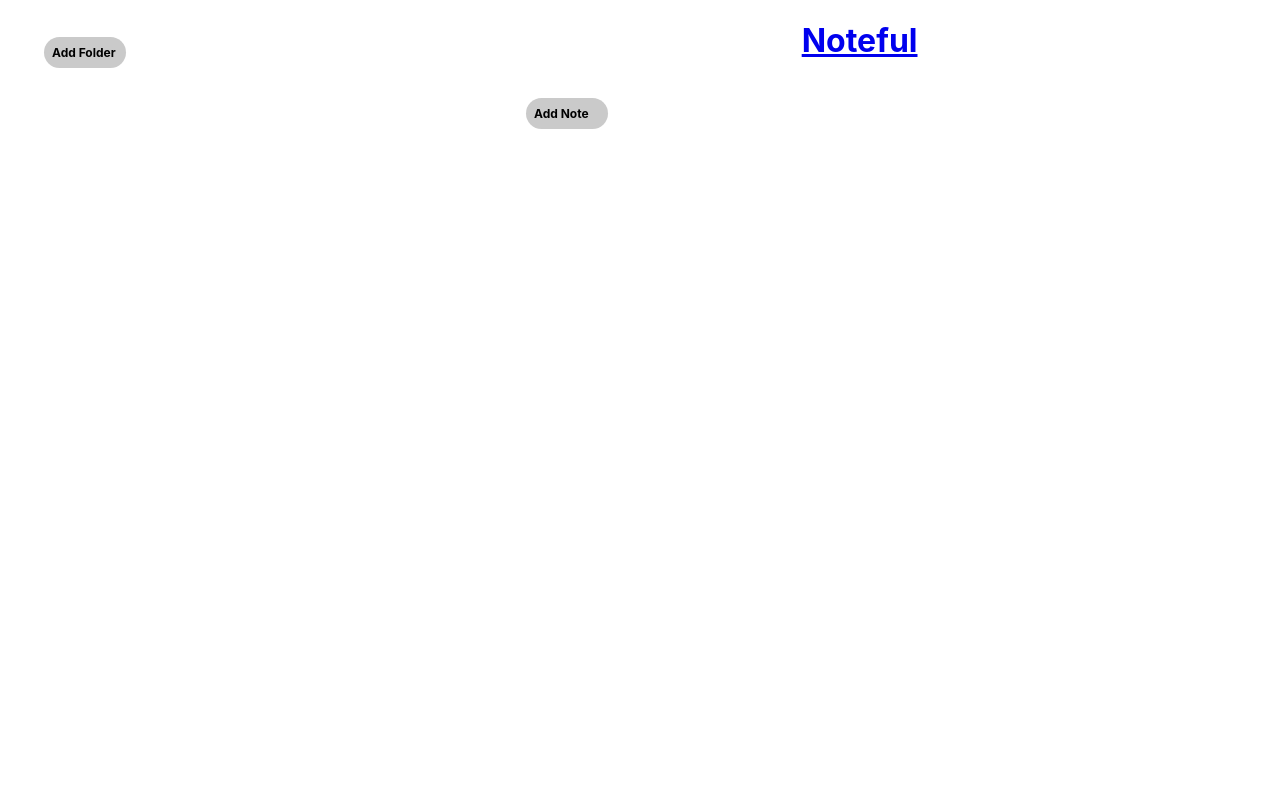
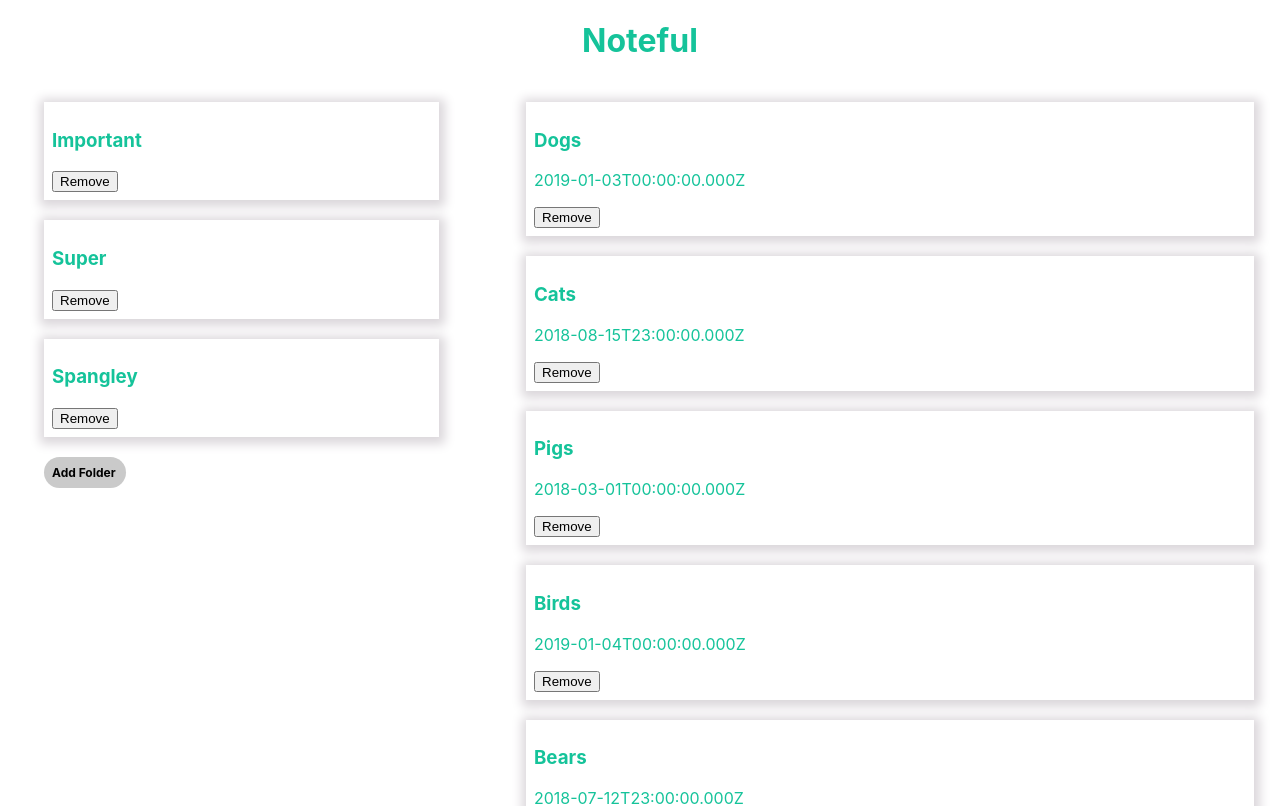
Before and after one commit to lindsayesterman/noteful, a React (Create React App) app: page / in a window 1280 px wide. Shown: the top 806 px of the page. Built offline with nearby package versions, Linux system fonts and the light colour scheme.

Commit message:
no underline

```diff
--- a/src/App.css
+++ b/src/App.css
@@ -63,3 +63,7 @@ input, select{
   width: 60%;
   text-align:center;
 }
+
+Link {
+  text-decoration:none;
+}
--- a/src/addFolder.js
+++ b/src/addFolder.js
@@ -1,14 +1,13 @@
 import React from 'react';
-import NotesContext from './notesContext';
+import { withRouter } from 'react-router-dom';
 
 class AddFolder extends React.Component{
-    static contextType = NotesContext;
-
-    handleClickCancel = () => {
-            this.props.history.push('/')
-          };
+    static defaultProps = {
+        onAddFolder: () => {}
+    };
 
     render(){
+        const { onClickCancel } = this.props
         return(
             <div>
                 <form>
@@ -16,7 +15,7 @@ class AddFolder extends React.Component{
                     <input id="folder-name" type="text"></input>
                 </form>
                 <button type='button'
-                onClick={this.handleClickCancel}>
+                onClick={onClickCancel}>
                  Go back
                  </button>
                  <button type="submit">Add Note</button>
@@ -25,4 +24,4 @@ class AddFolder extends React.Component{
     }
 }
 
-export default AddFolder;
+export default withRouter(AddFolder);
--- a/src/addNote.js
+++ b/src/addNote.js
@@ -1,14 +1,14 @@
 import React from 'react';
-import NotesContext from './notesContext';
+import { withRouter } from 'react-router-dom';
 
 class AddNote extends React.Component{
-    static contextType = NotesContext;
-
-    handleClickCancel = () => {
-            this.props.history.push('/')
-          };
+    static defaultProps = {
+        onAddNote: () => {}
+    };
 
     render(){
+        const { onClickCancel } = this.props
+
         return(
             <div>
                 <form>
@@ -21,7 +21,7 @@ class AddNote extends React.Component{
                     </select>
                 </form>
                 <button type='button'
-                onClick={this.handleClickCancel}>
+                onClick={onClickCancel}>
                  Go back
                  </button>
             <button type="submit">Add Note</button>
@@ -30,4 +30,4 @@ class AddNote extends React.Component{
     }
 }
 
-export default AddNote;
+export default withRouter(AddNote);
--- a/src/folderList.js
+++ b/src/folderList.js
@@ -2,20 +2,15 @@ import React from 'react';
 import { Link } from 'react-router-dom';
 import { NavLink } from 'react-router-dom';
 import Folder from './folder.js'
-import NotesContext from './notesContext';
 
-class FolderList extends React.Component{
-static defaultProps = {
-  folders:[]
-}
-      render(){
-        const { folders } = this.props
-        return(
+
+export default function FolderList (props){
+      return (
         <section className='folder-list'>
           <ul>
-            {folders.map(folder =>
+            {props.folders.map(folder =>
                 <div key={folder.id}>
-                <NavLink to={`/folder/${folder.id}`}>
+                <NavLink to={`/folder/${folder.id}`} style={{ textDecoration: 'none' }}>
                   <Folder
                     key={folder.id}
                     {...folder}
@@ -30,6 +25,7 @@ static defaultProps = {
         </section>
       );
     }
-  }
 
-  export default FolderList;
+FolderList.defaultProps = {
+  folders: []
+}
--- a/src/note.js
+++ b/src/note.js
@@ -1,53 +1,13 @@
 import React from 'react';
-import config from './config.js'
-import NotesContext from './notesContext';
-
-function deleteNoteRequest(noteId, callback) {
-  fetch(config.API_ENDPOINT + `/${noteId}`, {
-    method: 'DELETE',
-    headers: {
-      'authorization': `bearer ${config.API_KEY}`
-    }
-  })
-    .then(res => {
-      if (!res.ok) {
-        // get the error message from the response,
-        return res.json().then(error => {
-          // then throw it
-          throw error
-        })
-      }
-      return res.json()
-    })
-    .then(data => {
-      // call the callback when the request is successful
-      // this is where the App component can remove it from state
-      callback(noteId)
-    })
-    .catch(error => {
-      console.error(error)
-    })
-}
 
 export default function Note(props){
         return(
-          <NotesContext.Consumer>
-      {(context) => (
             <li className='note'>
                 <h3>{props.name}</h3>
                 <p>{props.modified}</p>
-                <button
-              onClick={() => {
-                deleteNoteRequest(
-                  props.id,
-                  context.deleteNote,
-                )
-              }}
-             >
-               Delete
-              </button>
+                <button type="delete">
+                    Remove
+                </button>
             </li>
-            )}
-          </NotesContext.Consumer>
         )
 }
--- a/src/noteApp.js
+++ b/src/noteApp.js
@@ -8,15 +8,15 @@ import { Link } from 'react-router-dom';
 import AddFolder from './addFolder.js';
 import NotePage from './notePage.js';
 import {getNotesForFolder, findNote, findFolder} from './notes-helpers';
-import NotesContext from './notesContext.js'
+
 
 const  { folders, notes } = store
 
 
 class NoteApp extends Component{
     state = {
-        notes: [],
-        folders: [],
+        notes,
+        folders
     };
 
     setNotes = notes => {
@@ -38,71 +38,77 @@ class NoteApp extends Component{
         })
       }
 
-      deleteNote = noteId => {
-            const newNotes = this.state.notes.filter(n =>
-              n.id !== noteId
-            )
-            this.setState({
-              notes: newNotes
-            })
-          }
-
-      renderNavRoutes() {
-        return (
-            <>
-                {['/', '/folder/:folderId'].map(path => (
+    render(){
+        const { notes, folders  } = this.state
+        return(
+            <div>
+               <header>
+              <Link to={'/'} style={{ textDecoration: 'none' }}>
+                <h1>Noteful</h1>
+                </Link>
+                </header>
+                <Route
+                  path='/addFolder'
+                  render={({ history }) => {
+                  return <AddFolder
+                  onAddFolder={this.addFolder}
+                  onClickCancel={() => history.push('/')}
+                   />
+                 }}
+                />
+                 <Route
+                  path='/addNote'
+                  render={({ history }) => {
+                  return <AddNote
+                  onAddNote={this.addNote}
+                  onClickCancel={() => history.push('/')}
+              />
+            }}
+                />
+          <Route
+            path='/note/:noteId'
+            component={NotePage}
+            />
+             {['/', '/folder/:folderId'].map(path => (
                     <Route
                         exact
                         key={path}
                         path={path}
-                        component={FolderList}
+                        render={routeProps => {
+                            const {folderId} = routeProps.match.params;
+                            const notesForFolder = getNotesForFolder(
+                                notes,
+                                folderId
+                            );
+                            return (
+                                <NoteList
+                                    {...routeProps}
+                                    notes={notesForFolder}
+                                />
+                            );
+                        }}
                     />
                 ))}
-                <Route path="/note/:noteId" component={NotePage} />
-                <Route path="/add-folder" component={AddFolder} />
-                <Route path="/add-note" component={AddNote} />
-            </>
-        );
-    }
-
-
-      renderMainRoutes() {
-        return (
-            <>
-                {['/', '/folder/:folderId'].map(path => (
+                 {['/', '/folder/:folderId'].map(path => (
                     <Route
                         exact
                         key={path}
                         path={path}
-                        component={NoteList}
+                        render={routeProps => {
+                            const {folderId} = routeProps.match.params;
+                            const notesForFolder = getNotesForFolder(
+                                notes,
+                                folderId
+                            );
+                            return (
+                                <FolderList
+                                    {...routeProps}
+                                    folders={folders}
+                                />
+                            );
+                        }}
                     />
                 ))}
-                <Route path="/note/:noteId" component={NotePage} />
-            </>
-        );
-    }
-
-    render(){
-      const value = {
-        notes: this.state.notes,
-        folders: this.state.folders,
-        addNote: this.addNote,
-        deleteNote: this.deleteNote
-    };
-
-        return(
-            <div>
-                <NotesContext.Provider>
-                <div className="App">
-                    <nav className="App__nav">{this.renderNavRoutes()}</nav>
-                    <header className="App__header">
-                        <h1>
-                            <Link to="/">Noteful</Link>{' '}
-                        </h1>
-                    </header>
-                    <main className="App__main">{this.renderMainRoutes()}</main>
-                </div>
-                </NotesContext.Provider>
             </div>
         )
     }
--- a/src/noteList.js
+++ b/src/noteList.js
@@ -1,19 +1,21 @@
 import React from 'react';
 import Note from './note.js'
 import { Link } from 'react-router-dom';
-import NotesContext from './notesContext';
 
 class NoteList extends React.Component {
-  static defaultProps = {
-    notes: []
-  };
+    static defaultProps = {
+      notes: []
+    };
+
+
     render() {
       const { notes } = this.props
+
       return (
         <section className='note-list'>
           <ul>
             {notes.map(note =>
-             <Link to={`/note/${note.id}`}>
+             <Link to={`/note/${note.id}`} style={{ textDecoration: 'none' }}>
               <Note
                 key={note.id}
                 {...note}
```
Also changed, not shown: src/folder.js (line endings or trailing spaces), src/notePage.js (line endings or trailing spaces).
